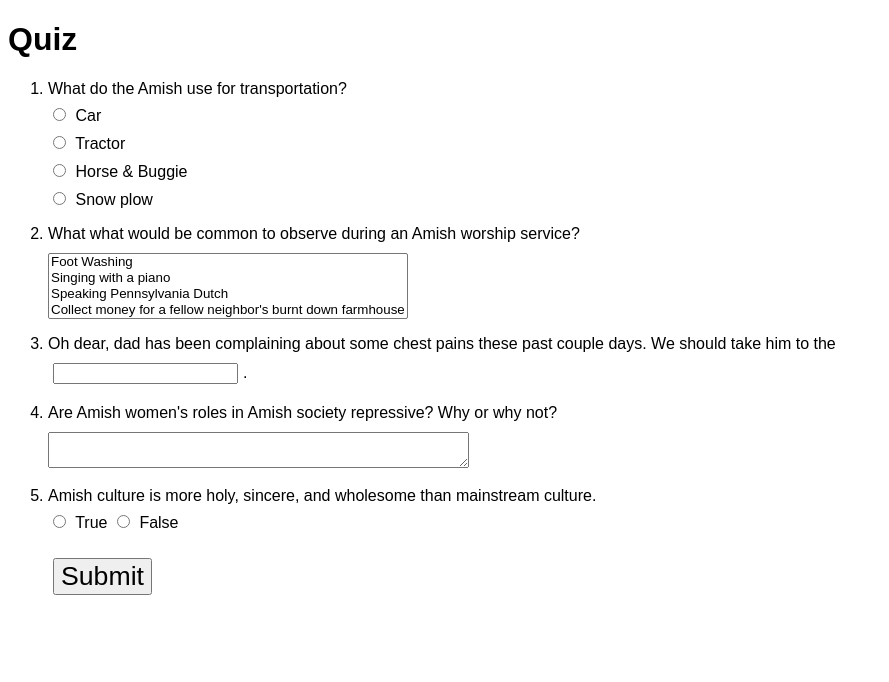
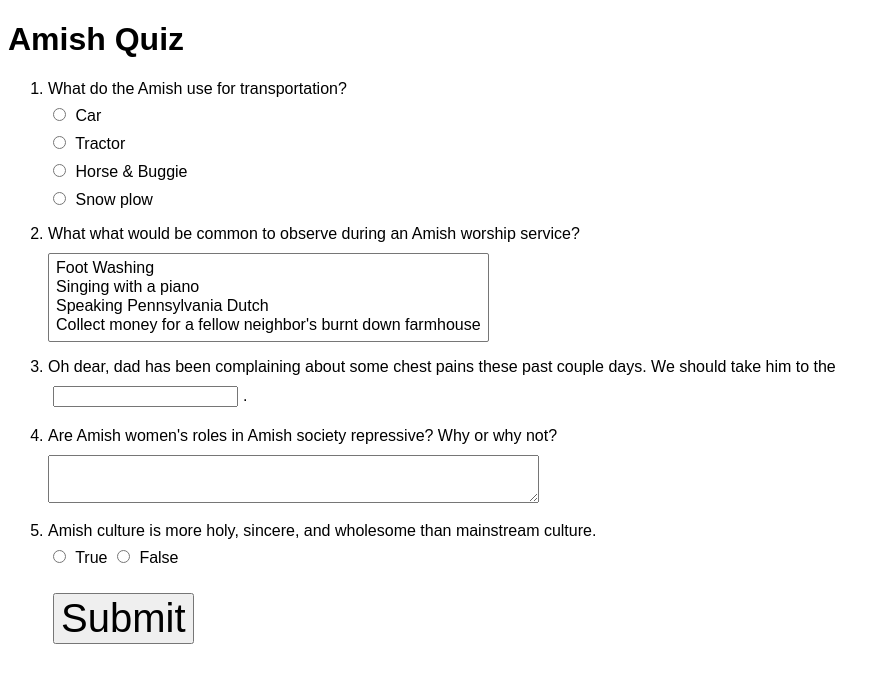
Before and after one commit to grosskjl2663/cs318, a plain HTML site: page lab19/quiz.html in a window 1280 px wide. Shown: the whole page, without its empty margins (0-889 px from the left). Drawn offline with Linux system fonts and the light colour scheme.

Commit message:
Lab 19 (4/17/17) Quiz Changes

```diff
--- a/lab19/quiz.css
+++ b/lab19/quiz.css
@@ -19,6 +19,11 @@ textarea, select, input {
     margin-top: 10px;
 }
 
+select, textarea {
+    font-size: 12pt;
+    padding: 5px;
+}
+
 #submit {
-    font-size: 20pt;
+    font-size: 30pt;
 }
--- a/lab19/quiz.html
+++ b/lab19/quiz.html
@@ -5,7 +5,7 @@
 </head>
 <body>
     <form action="https://formspree.io/joseph.grosskreutz@gmail.com" method="post">
-        <h1>Quiz</h1>
+        <h1>Amish Quiz</h1>
         <ol>
             <li>
             <label>What do the Amish use for transportation?</label><br>
```
